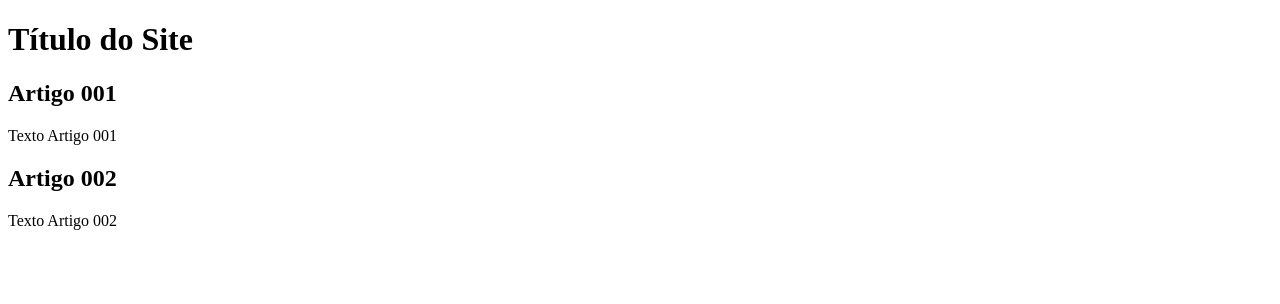
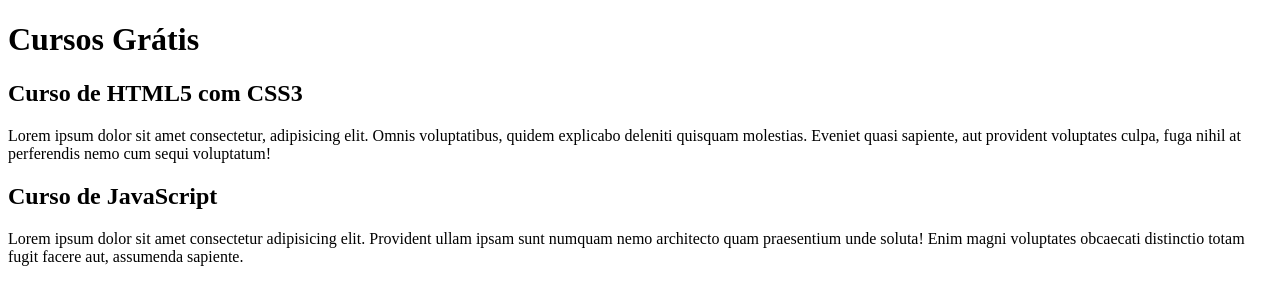
Before and after one commit to IaraTassi/Projeto-site, a plain HTML site: page index.html in a window 1280 px wide. Drawn offline with Linux system fonts and the light colour scheme.

Commit message:
comecei a escrever conteúdo

```diff
--- a/index.html
+++ b/index.html
@@ -9,15 +9,15 @@
 <body>
     <main>
         <header>
-            <h1>Título do Site</h1>
+            <h1>Cursos Grátis</h1>
         </header>
         <article>
-            <h2>Artigo 001</h2>
-            <p>Texto Artigo 001</p>
+            <h2>Curso de HTML5 com CSS3</h2>
+            <p>Lorem ipsum dolor sit amet consectetur, adipisicing elit. Omnis voluptatibus, quidem explicabo deleniti quisquam molestias. Eveniet quasi sapiente, aut provident voluptates culpa, fuga nihil at perferendis nemo cum sequi voluptatum!</p>
         </article>
         <article>
-            <h2>Artigo 002</h2>
-            <p>Texto Artigo 002</p>
+            <h2>Curso de JavaScript</h2>
+            <p>Lorem ipsum dolor sit amet consectetur adipisicing elit. Provident ullam ipsam sunt numquam nemo architecto quam praesentium unde soluta! Enim magni voluptates obcaecati distinctio totam fugit facere aut, assumenda sapiente.</p>
         </article>
     </main>
 </body>
```
